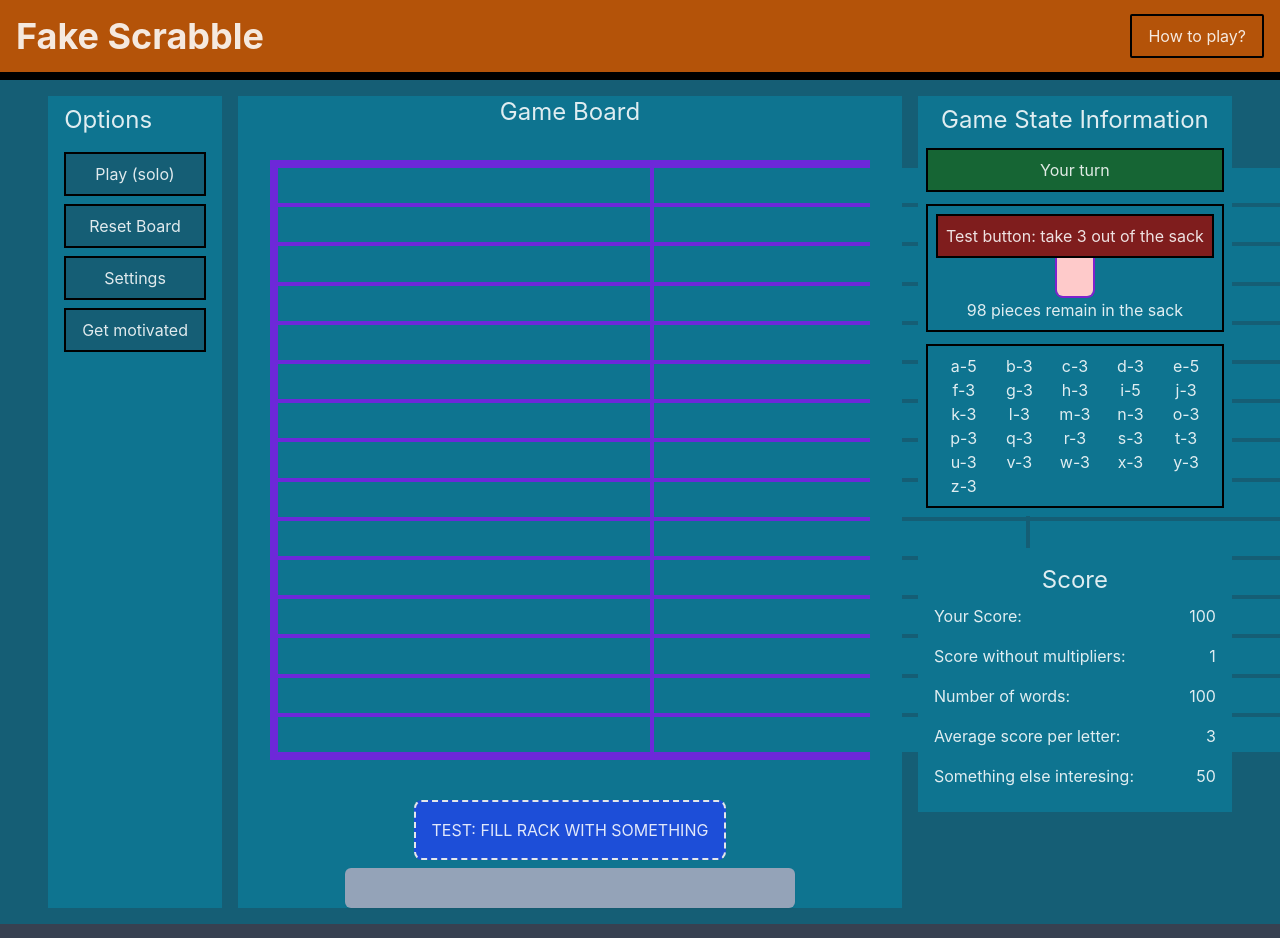
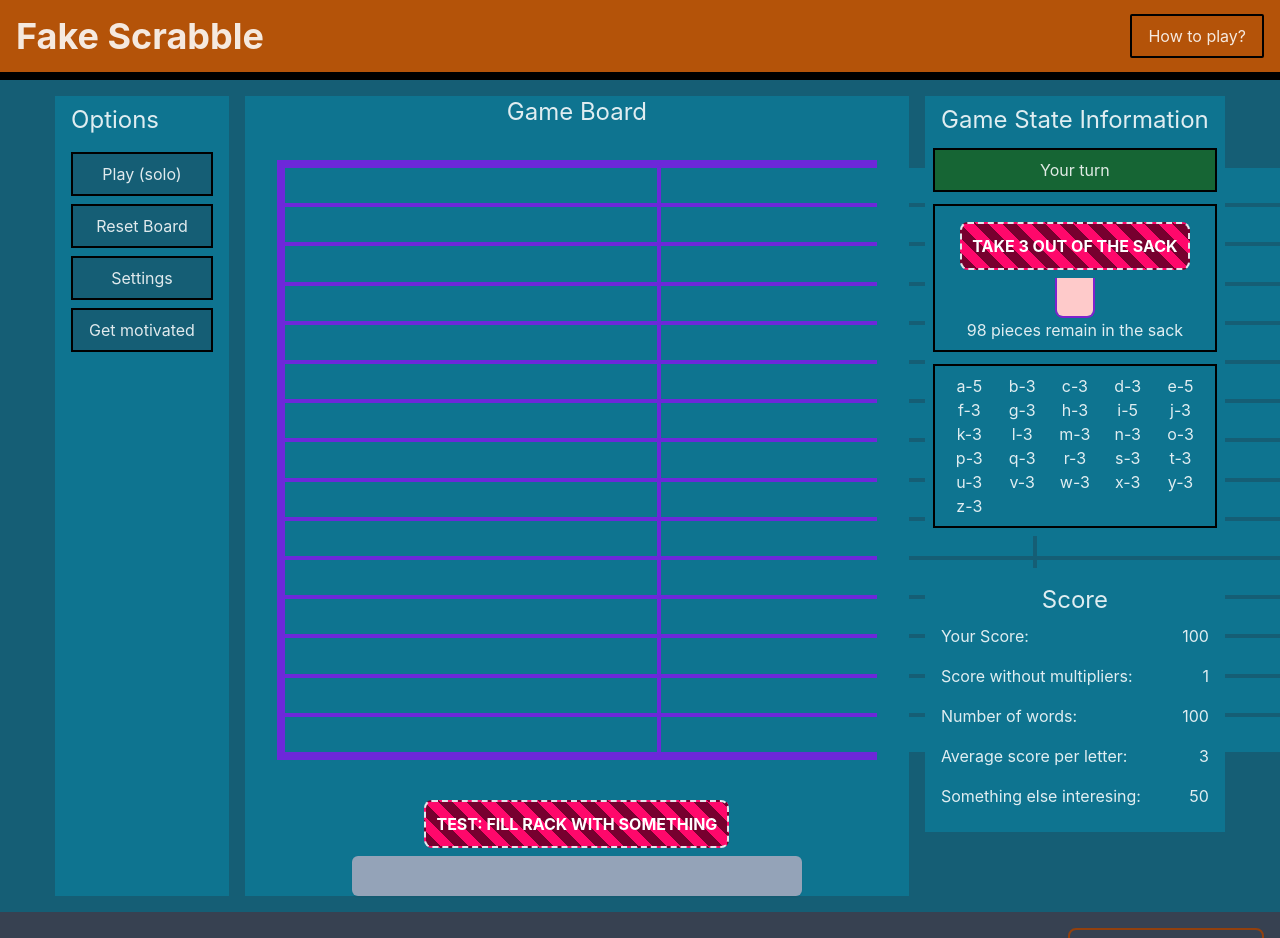
Before and after one commit to anonOstrich/scrabble-clone, a React (Vite) app: page / in a window 1280 px wide. Shown: the top 938 px of the page. Built offline with nearby package versions, Linux system fonts and the light colour scheme.

Commit message:
Touched debug button visual, updated to relevant places

```diff
--- a/src/GameBoard/CharacterRack.tsx
+++ b/src/GameBoard/CharacterRack.tsx
@@ -22,7 +22,7 @@ export default function CharacterRack() {
 
   return (
     <>
-      <DebugButton handleClick={handleAddToRack} type="neutral">
+      <DebugButton handleClick={handleAddToRack} type="danger">
         TEST: fill rack with something
       </DebugButton>
 
--- a/src/GameBoard/GameInformationSummary.tsx
+++ b/src/GameBoard/GameInformationSummary.tsx
@@ -1,52 +1,90 @@
-import { removeFromSack } from "../features/sack/sackSlice";
-import { useAppDispatch, useAppSelector } from "../hooks/state-hooks"
-import FilledSackWidget from "./FilledSackWidget"
+import DebugButton from '../components/DebugButton';
+import { removeFromSack } from '../features/sack/sackSlice';
+import { useAppDispatch, useAppSelector } from '../hooks/state-hooks';
+import FilledSackWidget from './FilledSackWidget';
 
 export default function GameInformationSummary() {
-
-
-
-
-    return <div className="bg-cyan-700 p-2 space-y-3">
-        <h2 className="text-2xl">Game State Information</h2>
-        <ul className="space-y-3">
-            <li><span className="block border-2 border-black p-2 bg-green-800">Your turn</span></li>
-            <li><SackPlayerSummary /></li>
-            <li><PieceValues /></li>
-        </ul>
+  return (
+    <div className="bg-cyan-700 p-2 space-y-3">
+      <h2 className="text-2xl">Game State Information</h2>
+      <ul className="space-y-3">
+        <li>
+          <span className="block border-2 border-black p-2 bg-green-800">Your turn</span>
+        </li>
+        <li>
+          <SackPlayerSummary />
+        </li>
+        <li>
+          <PieceValues />
+        </li>
+      </ul>
     </div>
+  );
 }
 
 function SackPlayerSummary() {
-    const dispatch = useAppDispatch();
-    const remainingPieces = useAppSelector(state => state.sack.piecesByIds)
-    const nofPiecesInBeginning = useAppSelector(state => state.sack.nofPiecesInBeginning)
-    const nofRemainingPieces = Object.keys(remainingPieces).length
+  const dispatch = useAppDispatch();
+  const remainingPieces = useAppSelector((state) => state.sack.piecesByIds);
+  const nofPiecesInBeginning = useAppSelector((state) => state.sack.nofPiecesInBeginning);
+  const nofRemainingPieces = Object.keys(remainingPieces).length;
 
-    console.log('remainingPieces', nofRemainingPieces)
-
-
-    return <div className="flex flex-col items-center border-2 border-black p-2">
-        <button
-            className="border-2 border-black p-2 bg-red-900"
-            onClick={() => {
-                const threeIds = Object.keys(remainingPieces).slice(0, 3)
-                dispatch(removeFromSack({
-                    idsToRemove: threeIds
-                }))
-            }}>Test button: take 3 out of the sack</button>
-        <FilledSackWidget fraction={nofRemainingPieces / nofPiecesInBeginning} />
-        <span>{nofRemainingPieces} pieces remain in the sack</span>
+  return (
+    <div className="flex flex-col items-center border-2 border-black p-2">
+      <DebugButton
+        handleClick={() => {
+          const threeIds = Object.keys(remainingPieces).slice(0, 3);
+          dispatch(
+            removeFromSack({
+              idsToRemove: threeIds,
+            }),
+          );
+        }}
+      >
+        Take 3 out of the sack
+      </DebugButton>
+      <FilledSackWidget fraction={nofRemainingPieces / nofPiecesInBeginning} />
+      <span>{nofRemainingPieces} pieces remain in the sack</span>
     </div>
+  );
 }
 
-
-const testPieceInformation = [{ letter: 'a', totalNumber: 5 }, { letter: 'b', totalNumber: 3 }, { letter: 'c', totalNumber: 3 }, { letter: 'd', totalNumber: 3 }, { letter: 'e', totalNumber: 5 }, { letter: 'f', totalNumber: 3 }, { letter: 'g', totalNumber: 3 }, { letter: 'h', totalNumber: 3 }, { letter: 'i', totalNumber: 5 }, { letter: 'j', totalNumber: 3 }, { letter: 'k', totalNumber: 3 }, { letter: 'l', totalNumber: 3 }, { letter: 'm', totalNumber: 3 }, { letter: 'n', totalNumber: 3 }, { letter: 'o', totalNumber: 3 }, { letter: 'p', totalNumber: 3 }, { letter: 'q', totalNumber: 3 }, { letter: 'r', totalNumber: 3 }, { letter: 's', totalNumber: 3 }, { letter: 't', totalNumber: 3 }, { letter: 'u', totalNumber: 3 }, { letter: 'v', totalNumber: 3 }, { letter: 'w', totalNumber: 3 }, { letter: 'x', totalNumber: 3 }, { letter: 'y', totalNumber: 3 }, { letter: 'z', totalNumber: 3 }]
+const testPieceInformation = [
+  { letter: 'a', totalNumber: 5 },
+  { letter: 'b', totalNumber: 3 },
+  { letter: 'c', totalNumber: 3 },
+  { letter: 'd', totalNumber: 3 },
+  { letter: 'e', totalNumber: 5 },
+  { letter: 'f', totalNumber: 3 },
+  { letter: 'g', totalNumber: 3 },
+  { letter: 'h', totalNumber: 3 },
+  { letter: 'i', totalNumber: 5 },
+  { letter: 'j', totalNumber: 3 },
+  { letter: 'k', totalNumber: 3 },
+  { letter: 'l', totalNumber: 3 },
+  { letter: 'm', totalNumber: 3 },
+  { letter: 'n', totalNumber: 3 },
+  { letter: 'o', totalNumber: 3 },
+  { letter: 'p', totalNumber: 3 },
+  { letter: 'q', totalNumber: 3 },
+  { letter: 'r', totalNumber: 3 },
+  { letter: 's', totalNumber: 3 },
+  { letter: 't', totalNumber: 3 },
+  { letter: 'u', totalNumber: 3 },
+  { letter: 'v', totalNumber: 3 },
+  { letter: 'w', totalNumber: 3 },
+  { letter: 'x', totalNumber: 3 },
+  { letter: 'y', totalNumber: 3 },
+  { letter: 'z', totalNumber: 3 },
+];
 
 function PieceValues() {
-    return <div className="grid border-2 grid-cols-5 border-black p-2">
-        {
-            testPieceInformation.map(({ letter, totalNumber }) => (<span key={letter}>{letter}-{totalNumber}</span>))
-        }
+  return (
+    <div className="grid border-2 grid-cols-5 border-black p-2">
+      {testPieceInformation.map(({ letter, totalNumber }) => (
+        <span key={letter}>
+          {letter}-{totalNumber}
+        </span>
+      ))}
     </div>
+  );
 }
--- a/src/components/DebugButton.tsx
+++ b/src/components/DebugButton.tsx
@@ -1,15 +1,33 @@
+type ColorType = 'danger' | 'success' | 'neutral';
+
 interface DebugButtonProps {
   children: React.ReactNode;
   handleClick: () => void;
   className?: string;
-  type?: 'danger' | 'success' | 'neutral';
+  type?: ColorType;
 }
 
 const colorsByType = {
-  danger: 'bg-rose-700 hover:bg-rose-500 focus:bg-rose-500',
-  success: 'bg-green-700 hover:bg-green-500 focus:bg-green-500',
-  neutral: 'bg-blue-700 hover:bg-blue-500 focus:bg-blue-500',
+  danger: '#77002f',
+  success: '#01ad1d',
+  neutral: '#aa19b0',
 };
+
+const lightColorsByType = {
+  danger: '#ff086b',
+  success: '#37fe57',
+  neutral: '#e25de8',
+};
+
+function stripedBackground(color: ColorType) {
+  return `repeating-linear-gradient(
+      45deg,
+      ${colorsByType[color]},
+      ${colorsByType[color]} 10px,
+      ${lightColorsByType[color]} 10px,
+      ${lightColorsByType[color]} 20px
+    )`;
+}
 
 /*
     Meant for exploring functionality from the frontend, but in the finished product the interaction might start differently than from a button press.
@@ -17,7 +35,10 @@ const colorsByType = {
 export default function DebugButton({ children, handleClick, className, type = 'danger' }: DebugButtonProps) {
   return (
     <button
-      className={`${className} p-4 m-2 border-2 border-dashed  rounded-lg uppercase hover:scale-105 focus:scale-105 transition-transform ${colorsByType[type]}`}
+      className={`${className} text-white p-[10px] m-2 border-[2px] border-dashed  rounded-lg uppercase hover:scale-105 focus:scale-105 transition-transform ${colorsByType[type]} hover:border-[4px] hover:p-[8px]  focus:border-[4px] focus:p-[8px] hover:border-solid focus:border-solid font-bold`}
+      style={{
+        background: stripedBackground(type),
+      }}
       onClick={handleClick}
     >
       {children}
```
